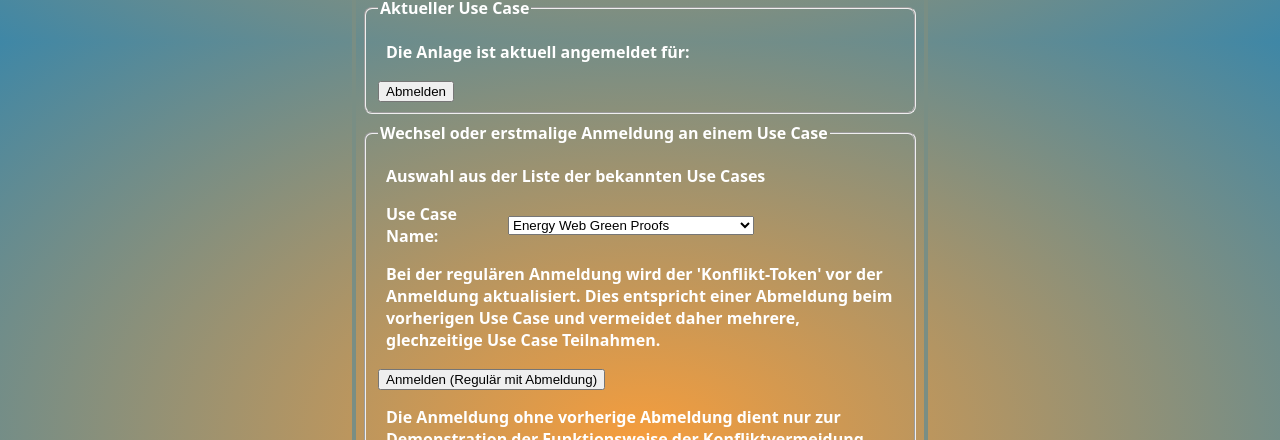
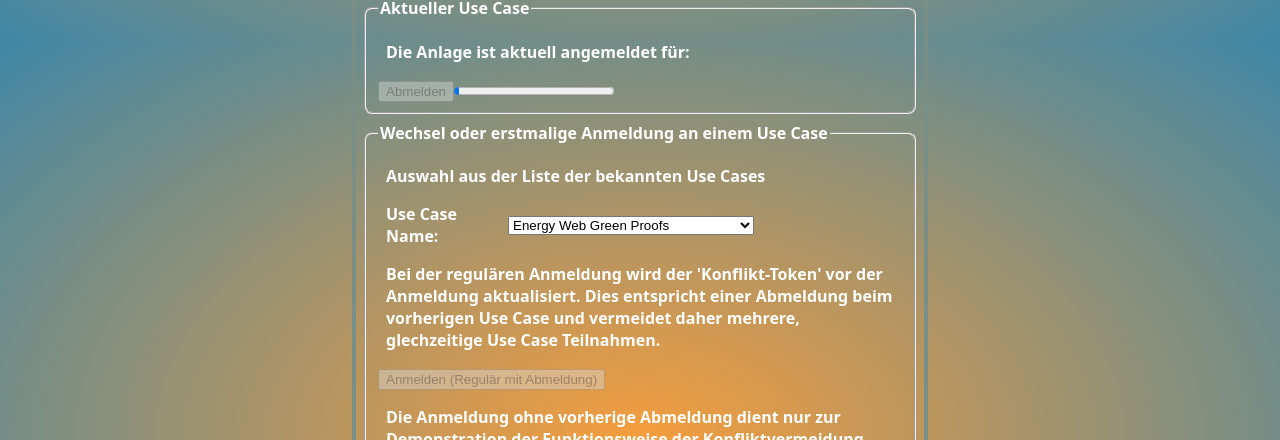
Before and after one commit to KILT-Foundation/dive, a React (Vite) app in the folder frontend/: page / in a window 1280 px wide. Both pictures are taken after a click on the button "Abmelden". Shown: the part 758-1198 px from the top of the page. Built offline with nearby package versions, Linux system fonts and the light colour scheme; no server answers.

Commit message:
set up loading animation

```diff
--- a/frontend/ui_components/UseCaseSection.tsx
+++ b/frontend/ui_components/UseCaseSection.tsx
@@ -12,6 +12,9 @@ function UseCaseComponent() {
   const [option, setOption] = useState<string>();
   const [activeUseCase, setActiveUseCase] = useState<string>();
   const [error, setError] = useState("");
+  const [progress, setProgress] = useState(0);
+  const [isDeregister, setIsDeregister] = useState(false);
+  const [isSignUp, setIsSignUp] = useState(false);
 
   const useCases = [
     {
@@ -49,7 +52,7 @@ function UseCaseComponent() {
     []
   );
 
-  const handleSubmitUseCaseSelection = useCallback(() => {
+  const handleSubmitUseCaseSelection = useCallback(async () => {
     if (option === undefined) {
       return;
     }
@@ -57,7 +60,7 @@ function UseCaseComponent() {
     const selectedUseCase = useCases.filter((a) => a.did === option);
 
     if (selectedUseCase.length === 0) {
-      console.error("Selected not existing use case");
+      console.error("Selected use case does not exists");
       return;
     }
 
@@ -65,15 +68,47 @@ function UseCaseComponent() {
 
     const { did, url } = useCase;
 
-    postUseCaseParticipation(did, url, true, true);
+    setProgress(0);
+    const interval = setInterval(() => {
+      setProgress((old) => old + 1);
+    }, 1000);
+    setIsSignUp(true);
+
+    await postUseCaseParticipation(did, url, true, true);
+
+    setIsSignUp(false);
+    clearInterval(interval);
   }, [option]);
 
-  const handleSubmitUseCaseSelectionInvalidValue = useCallback(() => {
-    postUseCaseParticipation("invalid", "http://localhost:8000", false, true);
+  const handleSubmitUseCaseSelectionInvalidValue = useCallback(async () => {
+    setProgress(0);
+    setIsSignUp(true);
+    const interval = setInterval(() => {
+      setProgress((old) => old + 1);
+    }, 1000);
+
+    await postUseCaseParticipation(
+      "invalid",
+      "http://localhost:8000",
+      false,
+      true
+    );
+
+    setIsSignUp(false);
+    clearInterval(interval);
   }, [option]);
 
-  const handleSubmitUseCaseDeregistration = useCallback(() => {
-    postUseCaseParticipation("deregistration", "", true, false);
+  const handleSubmitUseCaseDeregistration = useCallback(async () => {
+    setProgress(0);
+    setIsDeregister(true);
+    const interval = setInterval(() => {
+      setProgress((old) => old + 1);
+    }, 1000);
+
+    await postUseCaseParticipation("deregistration", "", true, false);
+
+    clearInterval(interval);
+    setIsDeregister(false);
   }, [option]);
 
   useEffect(() => {
@@ -86,6 +121,8 @@ function UseCaseComponent() {
       .catch((e) => setError(error + "\n" + e.toString()));
   }, []);
 
+  const isServerBlocked = isDeregister || isSignUp;
+
   return (
     <section className="box">
       <h3>Use Case</h3>
@@ -94,9 +131,15 @@ function UseCaseComponent() {
         <legend>Aktueller Use Case</legend>
         <p>Die Anlage ist aktuell angemeldet für: {activeUseCase}</p>
         {/* invalidates the DIVE conflict token, e.g. empty string */}
-        <button type="submit" onClick={handleSubmitUseCaseDeregistration}>
+        <button
+          disabled={isServerBlocked}
+          type="submit"
+          onClick={handleSubmitUseCaseDeregistration}
+        >
           Abmelden
         </button>
+
+        {isDeregister && <progress max={60} value={progress} />}
       </fieldset>
       <fieldset>
         <legend>Wechsel oder erstmalige Anmeldung an einem Use Case</legend>
@@ -131,11 +174,13 @@ function UseCaseComponent() {
             then calls the use case api to register the device for participation */}
         <button
           type="submit"
+          disabled={isServerBlocked}
           onClick={handleSubmitUseCaseSelection}
           title="Bei der regulären Anmeldung wird der 'Konflikt-Token' vor der Anmeldung aktualisiert. Dies entspricht einer Abmeldung beim vorherigen Use Case und vermeidet daher mehrere, glechzeitige Use Case Teilnahmen."
         >
-          Anmelden (Regulär mit Abmeldung)
+          Anmelden (Regulär mit Abmeldung){" "}
         </button>
+        {isSignUp && <progress max={60} value={progress} />}
         <p>
           Die Anmeldung ohne vorherige Abmeldung dient nur zur Demonstration der
           Funktionsweise der Konfliktvermeidung. Die Anmeldung am Use Case wird
@@ -145,11 +190,13 @@ function UseCaseComponent() {
         {/* calls the user case api to register the device for participation without updating the DIVE conflict token (for demo purpose; will lead to an error) */}
         <button
           type="submit"
+          disabled={isServerBlocked}
           onClick={handleSubmitUseCaseSelectionInvalidValue}
           title="Die Anmeldung ohne vorherige Abmeldung dient nur zur Demonstration der Funktionsweise der Konfliktvermeidung. Die Anmeldung am Use Case wird fehlschlagen. Die Anlage wird folglich nicht tatsächlich beim Use Case angemeldet."
         >
           Anmelden (ohne Abmeldung)
         </button>
+        {isSignUp && <progress max={60} value={progress} />}
       </fieldset>
       <fieldset>
         <legend>Bekanntmachen</legend>
```
